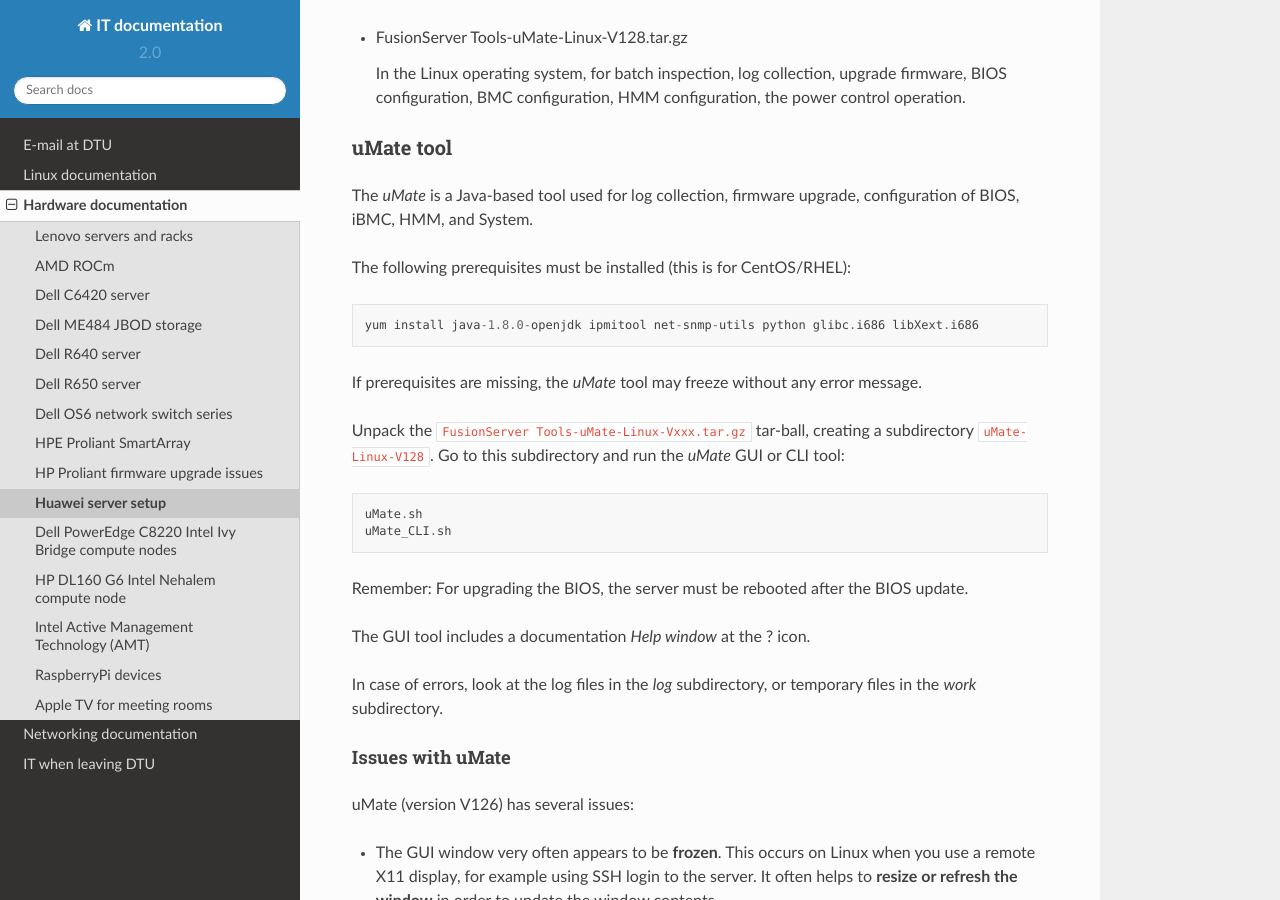
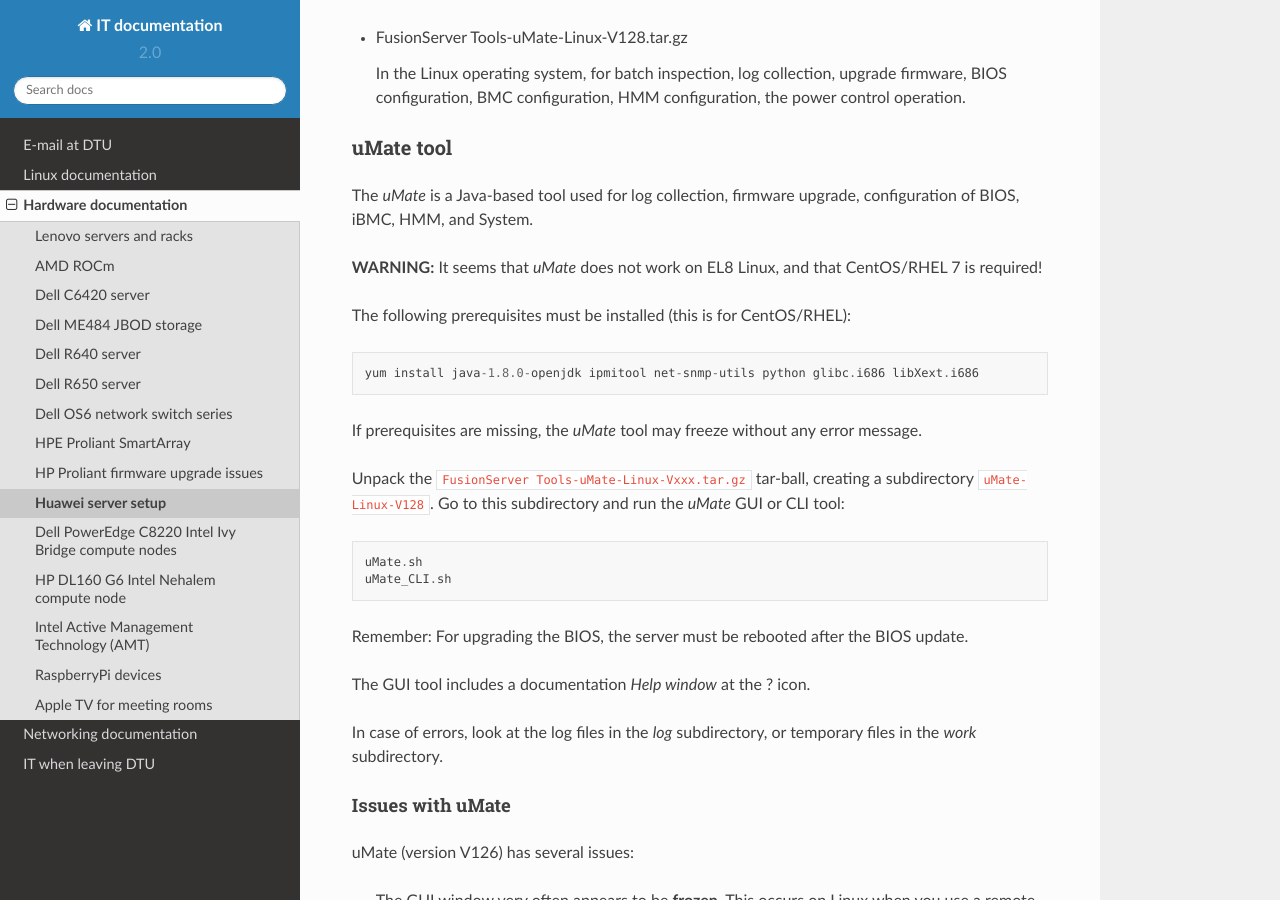
Before and after one commit to OleHolmNielsen/ITwiki, a Sphinx documentation site: the page built from docs/Huawei_server.rst, in a window 1280 px wide and 900 px high, scrolled down 19803 px. Built offline with Sphinx 7.4.7 and the Read the Docs theme 2.0.0, drawn with Linux system fonts in a browser that asks for light colours.

Commit message:
uMate tool

```diff
--- a/docs/Huawei_server.rst
+++ b/docs/Huawei_server.rst
@@ -852,6 +852,8 @@
 
 The *uMate* is a Java-based tool used for log collection, firmware upgrade, configuration of BIOS, iBMC, HMM, and System.
 
+**WARNING:** It seems that *uMate* does not work on EL8 Linux, and that CentOS/RHEL 7 is required!
+
 The following prerequisites must be installed (this is for CentOS/RHEL)::
 
   yum install java-1.8.0-openjdk ipmitool net-snmp-utils python glibc.i686 libXext.i686
```
